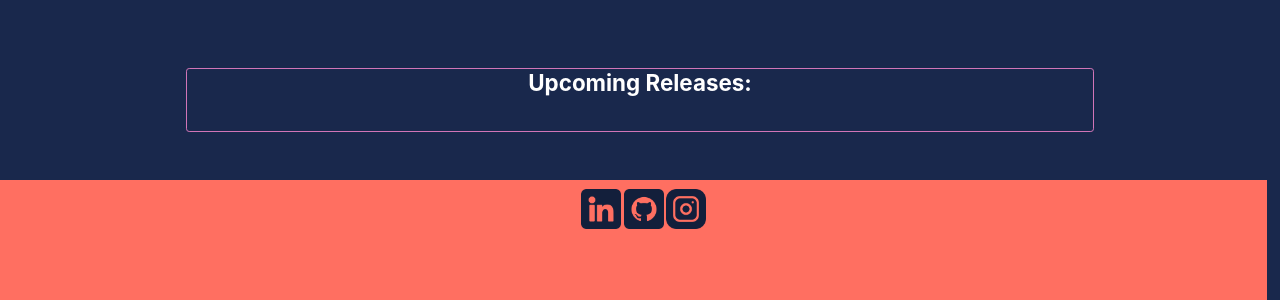
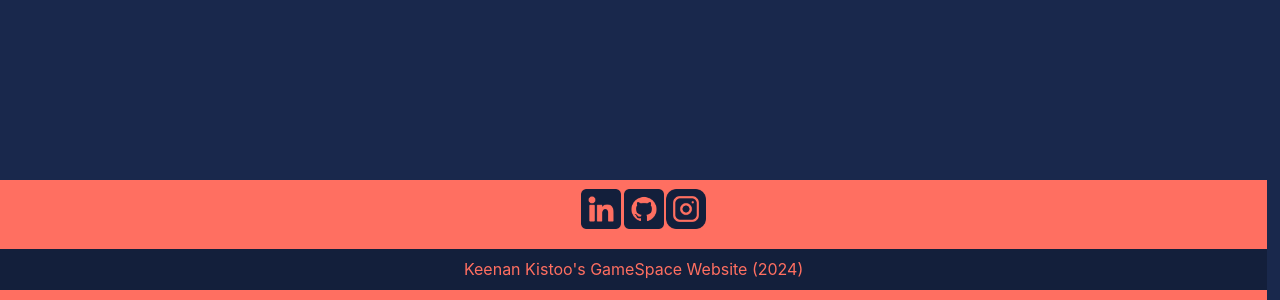
Before and after one commit to KeenanKistoo/2438840_Exam, a React (Create React App) app in the folder gamer-hub/: page /explore in a window 1280 px wide. Shown: the part 915-1215 px from the top of the page. Built offline with nearby package versions, Linux system fonts and the light colour scheme.

Commit message:
Updated Footer

```diff
--- a/gamer-hub/src/Components/Footer/Footer.css
+++ b/gamer-hub/src/Components/Footer/Footer.css
@@ -40,3 +40,15 @@ section.social-btns{
     justify-items: center;
     align-items: center;
 }
+
+section.res-sect{
+    background-color: #131f3b;
+    height: 2rem;
+    padding-bottom: 0.6rem;
+}
+
+p.res-txt{
+    color: #FF6F61;
+    text-align: center;
+    padding-top: 0.65rem;
+}
--- a/gamer-hub/src/Components/Footer/Footer.jsx
+++ b/gamer-hub/src/Components/Footer/Footer.jsx
@@ -5,12 +5,23 @@ import Git from '../../Images/github.png'
 import LinkedIn from '../../Images/linkedin_corr.png'
 
 function Footer() {
+    let linkedInLink = 'https://www.linkedin.com/in/keenan-kistoo-b8379b272/';
+    let gitLink = 'https://github.com/KeenanKistoo';
+    let igLink = 'https://www.instagram.com/keenan_kistoo10/'
+
+    function handleSocials(url){
+        window.open(url, '_blank');
+    }
+
     return (
       <footer className='footer'>
         <section className="social-btns">
-            <button className="social-btn"><img className='social-img' src={LinkedIn} alt="LinkedIn Logo" /></button>
-            <button className="social-btn"><img className='social-img' src={Git} alt="LinkedIn Logo" /></button>
-            <button className="social-btn"><img className='social-img' src={IG} alt="LinkedIn Logo" /></button>
+            <button onClick={() => handleSocials(linkedInLink)} className="social-btn"><img className='social-img' src={LinkedIn} alt="LinkedIn Logo" /></button>
+            <button onClick={() => handleSocials(gitLink)}  className="social-btn"><img className='social-img' src={Git} alt="LinkedIn Logo" /></button>
+            <button onClick={() => handleSocials(igLink)}  className="social-btn"><img className='social-img' src={IG} alt="LinkedIn Logo" /></button>
+        </section>
+        <section className="res-sect">
+            <p className="res-txt">Keenan Kistoo's GameSpace Website (2024)</p>
         </section>
       </footer>
     )
--- a/gamer-hub/src/Components/YouTube/YouTube.css
+++ b/gamer-hub/src/Components/YouTube/YouTube.css
@@ -11,6 +11,7 @@ section.you-sect-cards{
     margin-bottom: 3rem;
     border-radius: 0.2rem;
     overflow: hidden;
+
 }
 
 h4.you-head{
@@ -33,3 +34,8 @@ iframe{
 #initial {
     margin-left: 1.3rem;
 }
+
+.hide{
+    opacity: 0;
+    visibility: hidden;
+}
--- a/gamer-hub/src/Components/YouTube/YouTube.jsx
+++ b/gamer-hub/src/Components/YouTube/YouTube.jsx
@@ -4,10 +4,10 @@ import YoutubeVideos from '../../Data/YoutubeVideos';
 
  function YouTube (props){
 
-    const {activeGenre} = props;
+    const {activeGenre, activeTable} = props;
 
     return (
-      <section className='you-sect-cards'>
+      <section className=  {`you-sect-cards ${activeTable ? '' : 'hide'}`}>
         <section className="you-card">
             <h4 className='you-head'>Upcoming Releases:</h4>
             {YoutubeVideos.map((vid, index) => (
--- a/gamer-hub/src/Pages/About/About.css
+++ b/gamer-hub/src/Pages/About/About.css
@@ -5,6 +5,7 @@ main.about-main{
     background-repeat: repeat;
     background-size: cover;
     margin-top: -2rem;
+    margin-bottom: 12rem;
 }
 
 h3.sub-sub{
@@ -48,6 +49,7 @@ body, html {
     padding-bottom: 2rem;
     margin-left: 46.5%;
     margin-right: auto;
+    margin-bottom: 2rem;
 }
 
 .dl-img{
--- a/gamer-hub/src/Pages/Explore/Explore.css
+++ b/gamer-hub/src/Pages/Explore/Explore.css
@@ -1,3 +1,6 @@
+html, body{
+    height: 100%;
+}
 main.exp-main{
     margin-top: -3rem;
 }
--- a/gamer-hub/src/Pages/Explore/Explore.jsx
+++ b/gamer-hub/src/Pages/Explore/Explore.jsx
@@ -95,7 +95,8 @@ import YouTube from '../../Components/YouTube/YouTube'
           activeTable={activeTable}
           />
           <YouTube
-          activeGenre={activeGenre}/>
+          activeGenre={activeGenre}
+          activeTable={activeTable}/>
         </section>
       </main>
     )
```
